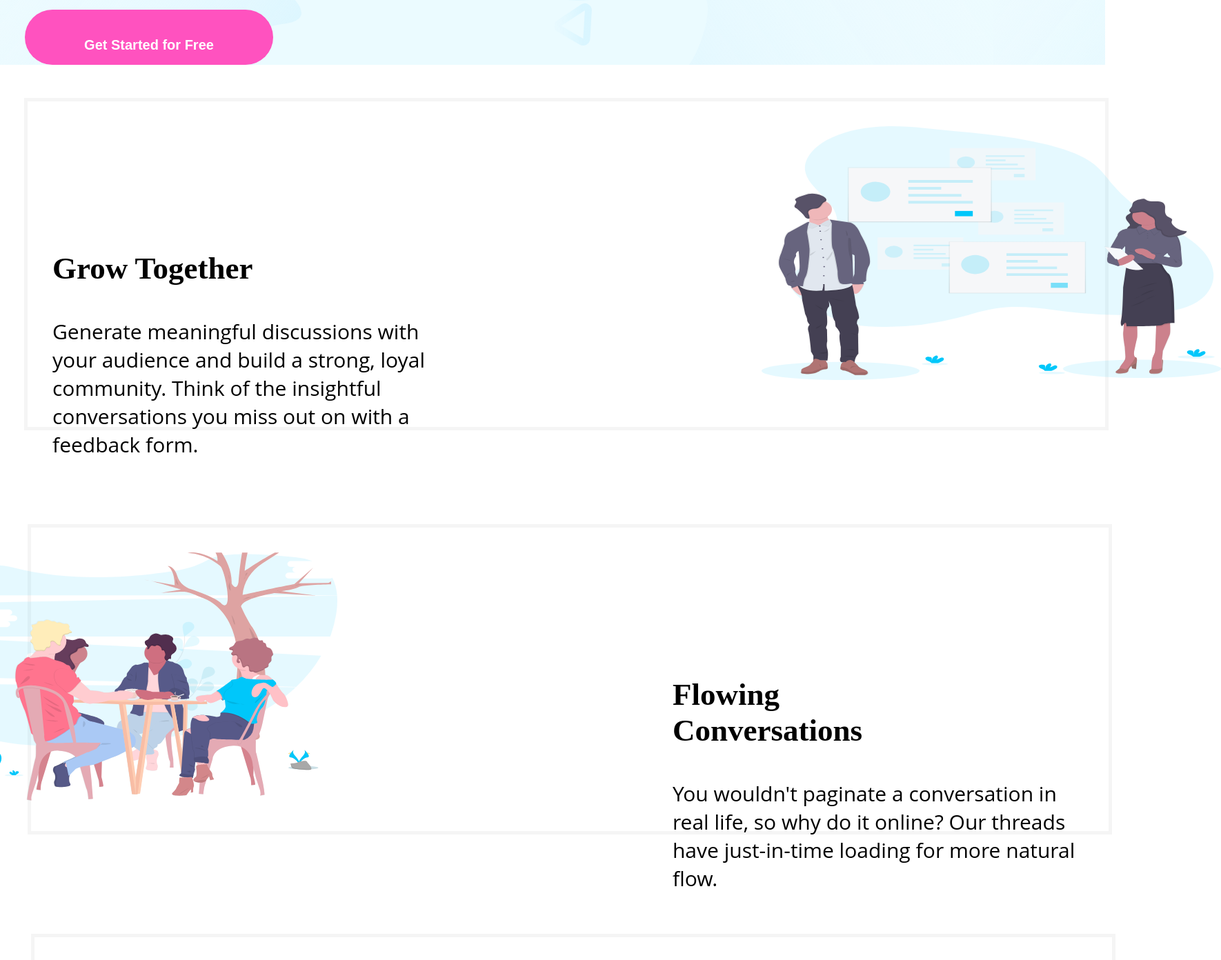
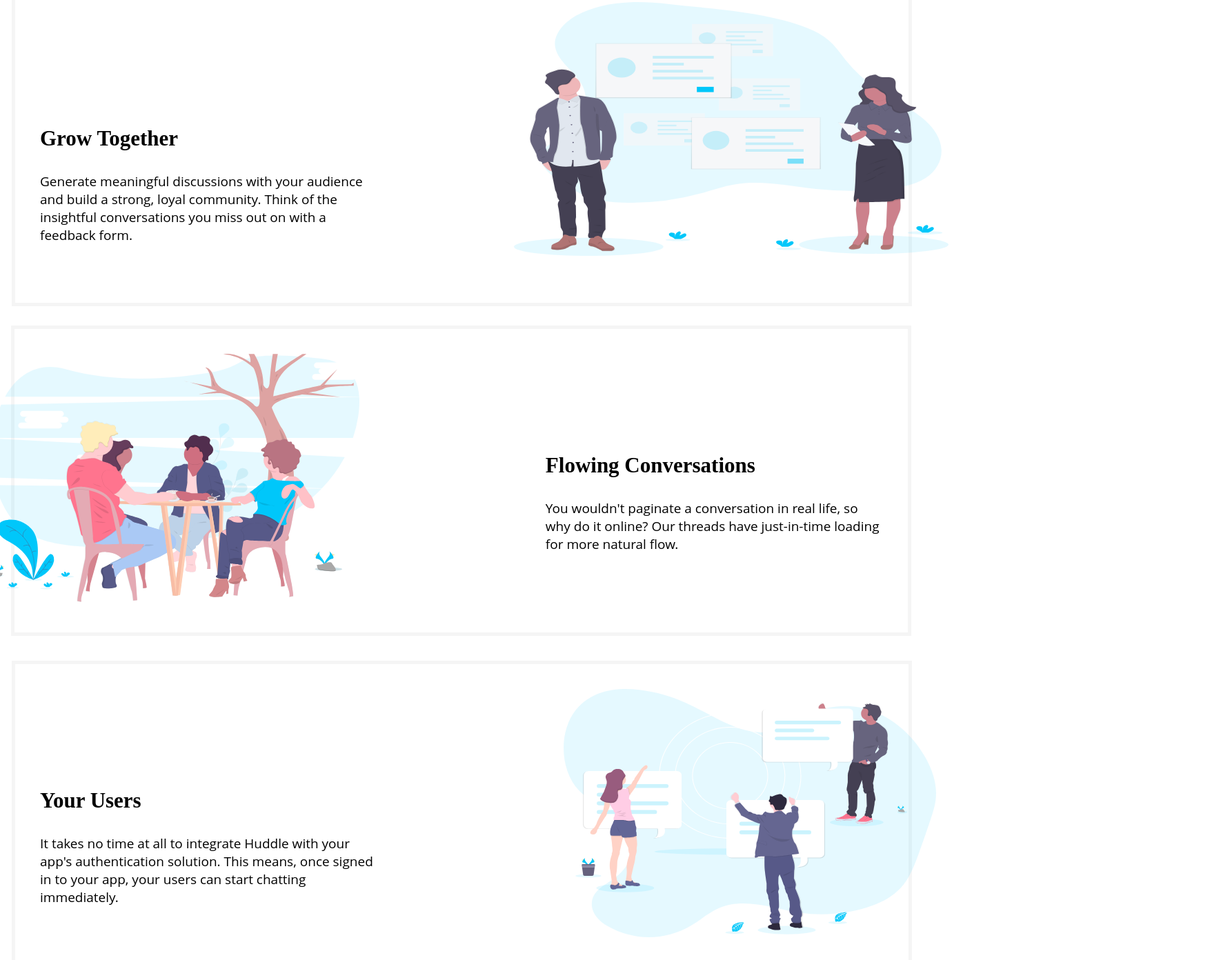
Before and after one commit to Savie10/huddle, a plain HTML site: page index.html in a window 1280 px wide. Shown: the part 860-2252 px from the top of the page at 69% size, 1770 px wide, since content can reach past the window. Drawn offline with Linux system fonts and the light colour scheme; a web font is replaced by a local one.

Commit message:
continous

```diff
--- a/index.css
+++ b/index.css
@@ -32,7 +32,7 @@
       "btn"
       "footer";
     grid-template-columns: auto;
-    grid-template-rows:  53em 35em 35em 35em 10em 30em;
+    grid-template-rows:  43em 35em 35em 35em 10em 30em;
   }
 
 
@@ -60,7 +60,7 @@
   }
 
   .nav img{
-    width: 15em;
+    width: 9em;
     height: 5vh;
   }
 
@@ -85,12 +85,12 @@ h1{
     width: 66%;
     margin-bottom: 1em;
     text-transform: capitalize;
-    font-size: 45px;
+    font-size: 31px;
 }
   p{
    font-weight: 400;
     margin-bottom: 1em;
-    font-size: 30px;
+    font-size: 19px;
   }
 
   button{
@@ -101,12 +101,12 @@ h1{
   }
 
   .topwriting button{
-    width: 18em;
+    width: 17em;
     background-color: hsl(322, 100%, 66%);
     color: white;
-    height: 5vh;
+    height: 9vh;
     font-weight: 600;
-    font-size: 20px;
+    font-size: 24px;
     padding: 2em;
     margin: 1em auto;
   }
@@ -119,10 +119,10 @@ h1{
 
 
   #picture img {
-    width: 63em;
+    width: 46em;
     height: 75vh;
     position: relative;
-    left: 4em;
+    left: 3em;
 }
 
   #grow .boss {
@@ -136,18 +136,18 @@ h1{
     height: 50vh;
     position: relative;
     top: 30px;
-    left: 35px;
-    width: 93%;
+    left: 17px;
+    width: 91%;
     margin: 1em auto;
 
 
 }
 
   #grow img{
-    width: 37em;
+    width: 35em;
     height: 46vh;
     position: relative;
-    left: 22em;
+    left: 9em;
   }
 
   #grow #writing{
@@ -169,24 +169,24 @@ h1{
     border: 0.3em solid whitesmoke;
     height: 46vh;
     position: relative;
-    top: 1em;
-    width: 93%;
+    top: -5em;
+    width: 91%;
     margin: 1em auto;
-    left: 40px;
+    left: 16px;
 
   }
 
   #flow img {
-    width: 33em;
+    width: 30em;
     height: 45vh;
     position: relative;
-    left: -27em;
+    left: -15em;
 }
 
   #flow #writing{
 
     width: 40%;
-    margin: 10em 0em 5em 0em;
+    margin: 8em 0em 5em 0em;
   }
 
 
@@ -200,25 +200,25 @@ h1{
       border: 0.3em solid whitesmoke;
       height: 46vh;
       position: relative;
-      bottom:  1em;
-      left: 45px;
-      width: 93%;
+      bottom:  13em;
+      left: 17px;
+      width: 91%;
       margin: 1em auto;
 
 
   }
 
   #user img{
-    width: 33em;
+    width: 30em;
     height: 45vh;
     position: relative;
-    left: 26em;
+    left: 15em;
   }
 
   #user #writing{
 
     width: 40%;
-    margin: 10em 0em 5em 0em;
+    margin: 8em 0em 5em 0em;
   }
 
   #btn{
@@ -236,10 +236,10 @@ h1{
     border: 0.3em solid whitesmoke;
     height: 13vh;
     text-align: center;
-      width: 25%;
+    width: 35%;
     margin: 5em  auto 0em auto;
-
-
+    position: relative;
+    bottom: 22em;
 }
 
   #btn p{
@@ -255,18 +255,18 @@ h1{
     position: relative;
     left: 65px;
     height: 7vh;
-    padding: 2em;
+    padding: 1em;
 
 
   }
 
-  #footer{
+  #footer {
     background-color: hsl(192, 100%, 9%);
     grid-area: footer;
     display: flex;
     color: white;
-
-
+    position: relative;
+    bottom: 20em;
 }
 
   #footer section{
```
Lines whose indentation alone changed are shown as unchanged.
